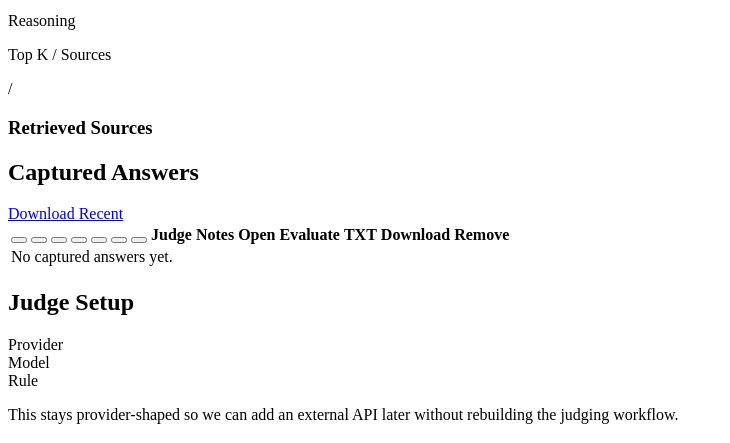
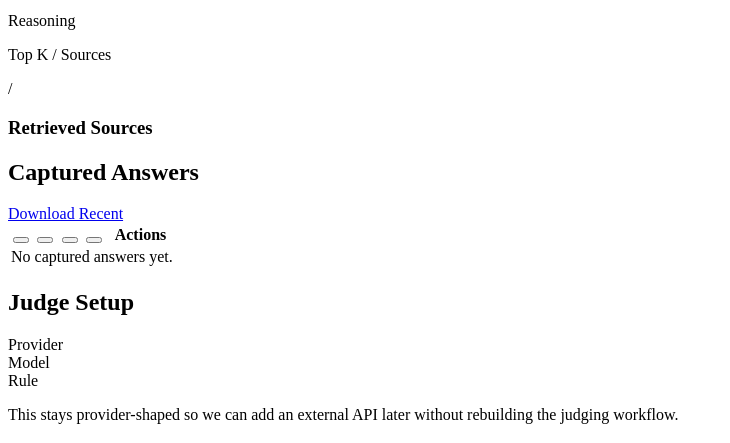
Before and after one commit to colinleroux/ragdoc, a Flask app: page /rag/pipeline in a window 1280 px wide. Shown: the part 3470-3913 px from the top of the page, without its empty margins (0-730 px from the left). Run offline with Flask 3, Linux system fonts and the light colour scheme.

Commit message:
fixed answer table layout and behaviour

```diff
--- a/app/templates/rag/pipeline.html
+++ b/app/templates/rag/pipeline.html
@@ -955,28 +955,13 @@
               </button>
             </th>
             <th class="px-4 py-3">
-              <button type="button" class="transition hover:text-zinc-900" @click="sortAskRunsBy('style')">
-                <span x-text="`Style${sortIndicator('style')}`"></span>
+              <button type="button" class="transition hover:text-zinc-900" @click="sortAskRunsBy('model')">
+                <span x-text="`Setup${sortIndicator('model')}`"></span>
               </button>
             </th>
             <th class="px-4 py-3">
-              <button type="button" class="transition hover:text-zinc-900" @click="sortAskRunsBy('model')">
-                <span x-text="`Model${sortIndicator('model')}`"></span>
-              </button>
-            </th>
-            <th class="px-4 py-3">
-              <button type="button" class="transition hover:text-zinc-900" @click="sortAskRunsBy('ingestion')">
-                <span x-text="`Ingestion${sortIndicator('ingestion')}`"></span>
-              </button>
-            </th>
-            <th class="px-4 py-3 text-right">
               <button type="button" class="transition hover:text-zinc-900" @click="sortAskRunsBy('top_score')">
-                <span x-text="`Top Score${sortIndicator('top_score')}`"></span>
-              </button>
-            </th>
-            <th class="px-4 py-3 text-right">
-              <button type="button" class="transition hover:text-zinc-900" @click="sortAskRunsBy('latency')">
-                <span x-text="`Latency${sortIndicator('latency')}`"></span>
+                <span x-text="`Signals${sortIndicator('top_score')}`"></span>
               </button>
             </th>
             <th class="px-4 py-3">
@@ -984,25 +969,73 @@
                 <span x-text="`Rating${sortIndicator('rating')}`"></span>
               </button>
             </th>
-            <th class="px-4 py-3">Judge</th>
-            <th class="px-4 py-3">Notes</th>
-            <th class="px-4 py-3 text-right">Open</th>
-            <th class="px-4 py-3 text-right">Evaluate</th>
-            <th class="px-4 py-3 text-right">TXT</th>
-            <th class="px-4 py-3 text-right">Download</th>
-            <th class="px-4 py-3 text-right">Remove</th>
+            <th class="px-4 py-3">Actions</th>
           </tr>
         </thead>
         <tbody class="divide-y divide-zinc-100">
           <template x-for="run in sortedAskRuns()" :key="run.id">
             <tr :class="currentRun?.id === run.id ? 'bg-emerald-50' : ''">
-              <td class="max-w-[520px] truncate px-4 py-3 font-medium text-zinc-950" x-text="run.input?.question || run.name"></td>
-              <td class="px-4 py-3 text-zinc-600" x-text="run.input?.answer_style || '-'"></td>
-              <td class="px-4 py-3 text-zinc-700" x-text="run.model || '-'"></td>
-              <td class="px-4 py-3 text-zinc-700" x-text="run.input?.ingestion_preset_name || run.meta?.ingestion_preset_name || '-'"></td>
-              <td class="px-4 py-3 text-right text-zinc-700" x-text="run.meta?.top_semantic_score ?? '-'"></td>
-              <td class="px-4 py-3 text-right text-zinc-700" x-text="run.latency_ms ? `${(run.latency_ms / 1000).toFixed(1)}s` : '-'"></td>
-              <td class="px-4 py-3">
+              <td class="max-w-[420px] px-4 py-3 align-top">
+                <div class="space-y-2">
+                  <button
+                    type="button"
+                    class="text-left font-medium leading-6 text-zinc-950 hover:text-emerald-800"
+                    @click="run.prompt_id && run.prompt_name !== 'Pipeline Ask' ? window.location.assign(`/prompts/${run.prompt_id}`) : loadCapturedRun(run.id)"
+                  >
+                    <span x-text="run.input?.question || run.name"></span>
+                  </button>
+                  <div class="flex flex-wrap gap-x-3 gap-y-1 text-xs text-zinc-500">
+                    <span x-text="run.prompt_name && run.prompt_name !== 'Pipeline Ask' ? run.prompt_name : 'Ad hoc pipeline ask'"></span>
+                    <span x-text="run.created_at ? new Date(run.created_at).toLocaleString() : '-'"></span>
+                  </div>
+                  <div class="flex flex-wrap gap-2 text-xs">
+                    <a
+                      x-show="run.prompt_id && run.prompt_name !== 'Pipeline Ask'"
+                      :href="`/prompts/${run.prompt_id}`"
+                      class="font-medium text-emerald-700 hover:text-emerald-900"
+                    >
+                      Compare runs
+                    </a>
+                    <button
+                      type="button"
+                      class="font-medium text-zinc-700 hover:text-zinc-950"
+                      @click="loadCapturedRun(run.id)"
+                    >
+                      Open answer
+                    </button>
+                  </div>
+                </div>
+              </td>
+              <td class="px-4 py-3 align-top text-sm text-zinc-700">
+                <div class="space-y-2">
+                  <p class="font-medium text-zinc-950" x-text="run.model || '-'"></p>
+                  <p>
+                    <span class="text-zinc-500">Style:</span>
+                    <span x-text="run.input?.answer_style || '-'"></span>
+                  </p>
+                  <p>
+                    <span class="text-zinc-500">Ingestion:</span>
+                    <span x-text="run.input?.ingestion_preset_name || run.meta?.ingestion_preset_name || '-'"></span>
+                  </p>
+                </div>
+              </td>
+              <td class="px-4 py-3 align-top text-sm text-zinc-700">
+                <div class="space-y-2">
+                  <p>
+                    <span class="text-zinc-500">Top score:</span>
+                    <span x-text="run.meta?.top_semantic_score ?? '-'"></span>
+                  </p>
+                  <p>
+                    <span class="text-zinc-500">Latency:</span>
+                    <span x-text="run.latency_ms ? `${(run.latency_ms / 1000).toFixed(1)}s` : '-'"></span>
+                  </p>
+                  <div class="flex flex-wrap items-center gap-2">
+                    <span class="rounded-full px-2 py-1 text-xs font-medium" :class="judgeLabelClass(run)" x-text="judgeLabel(run)"></span>
+                    <span class="text-xs text-zinc-500" x-show="run.judge?.main_failure_mode" x-text="run.judge?.main_failure_mode"></span>
+                  </div>
+                </div>
+              </td>
+              <td class="px-4 py-3 align-top">
                 <div class="flex flex-wrap items-center gap-2">
                   <span
                     class="rounded-full px-2 py-1 text-xs font-medium"
@@ -1027,27 +1060,18 @@
                   >
                     No
                   </button>
-                </div>
-              </td>
-              <td class="px-4 py-3">
-                <div class="space-y-2">
-                  <span class="rounded-full px-2 py-1 text-xs font-medium" :class="judgeLabelClass(run)" x-text="judgeLabel(run)"></span>
-                  <p class="max-w-[220px] text-xs text-zinc-600" x-show="run.judge?.main_failure_mode" x-text="run.judge?.main_failure_mode"></p>
-                </div>
-              </td>
-              <td class="max-w-[220px] px-4 py-3 text-zinc-600">
-                <div class="flex items-start justify-between gap-2">
-                  <p class="truncate text-sm" x-text="run.evaluation?.notes || '-'"></p>
                   <button
                     type="button"
-                    class="shrink-0 rounded-md border border-zinc-300 bg-white px-2 py-1 text-xs font-medium text-zinc-800 shadow-sm transition hover:border-emerald-500 hover:text-emerald-800"
+                    class="rounded-md border border-zinc-300 bg-white px-2 py-1 text-xs font-medium text-zinc-800 shadow-sm transition hover:border-emerald-500 hover:text-emerald-800"
                     @click="editRunNotes(run)"
                   >
-                    Edit
+                    Notes
                   </button>
                 </div>
+                <p class="mt-2 max-w-[220px] text-xs text-zinc-600" x-text="run.evaluation?.notes || 'No notes yet.'"></p>
               </td>
-              <td class="px-4 py-3 text-right">
+              <td class="px-4 py-3 align-top">
+                <div class="flex max-w-[250px] flex-wrap gap-2">
                   <button
                     type="button"
                     class="rounded-md border border-zinc-300 bg-white px-2 py-1 text-xs font-medium text-zinc-800 shadow-sm transition hover:border-emerald-500 hover:text-emerald-800"
@@ -1055,8 +1079,13 @@
                   >
                     Open
                   </button>
-              </td>
-              <td class="px-4 py-3 text-right">
+                  <a
+                    x-show="run.prompt_id && run.prompt_name !== 'Pipeline Ask'"
+                    :href="`/prompts/${run.prompt_id}`"
+                    class="rounded-md border border-zinc-300 bg-white px-2 py-1 text-xs font-medium text-zinc-800 shadow-sm transition hover:border-emerald-500 hover:text-emerald-800"
+                  >
+                    Compare
+                  </a>
                   <button
                     type="button"
                     class="rounded-md border border-sky-300 bg-white px-2 py-1 text-xs font-medium text-sky-800 shadow-sm transition hover:bg-sky-50 disabled:cursor-not-allowed disabled:opacity-60"
@@ -1066,24 +1095,18 @@
                     <span x-show="judgeRunningRunId !== run.id" x-text="config.judge_enabled ? 'Evaluate' : 'Judge off'"></span>
                     <span x-show="judgeRunningRunId === run.id">Judging...</span>
                   </button>
-              </td>
-              <td class="px-4 py-3 text-right">
                   <a
                     class="rounded-md border border-zinc-300 bg-white px-2 py-1 text-xs font-medium text-zinc-800 shadow-sm transition hover:border-emerald-500 hover:text-emerald-800"
                     :href="`/api/ask-runs/${run.id}/answer.txt`"
                   >
                     TXT
                   </a>
-              </td>
-              <td class="px-4 py-3 text-right">
                   <a
                     class="rounded-md border border-zinc-300 bg-white px-2 py-1 text-xs font-medium text-zinc-800 shadow-sm transition hover:border-emerald-500 hover:text-emerald-800"
                     :href="`/api/ask-runs/${run.id}/download`"
                   >
-                  Download
+                    JSON
                   </a>
-              </td>
-              <td class="px-4 py-3 text-right">
                   <button
                     type="button"
                     class="rounded-md border border-red-300 bg-white px-2 py-1 text-xs font-medium text-red-700 shadow-sm transition hover:bg-red-50"
@@ -1091,11 +1114,12 @@
                   >
                     Remove
                   </button>
+                </div>
               </td>
             </tr>
           </template>
           <tr x-show="askRuns.length === 0">
-            <td colspan="14" class="px-4 py-8 text-center text-zinc-500">No captured answers yet.</td>
+            <td colspan="5" class="px-4 py-8 text-center text-zinc-500">No captured answers yet.</td>
           </tr>
         </tbody>
       </table>
```
Lines whose indentation alone changed are shown as unchanged.
